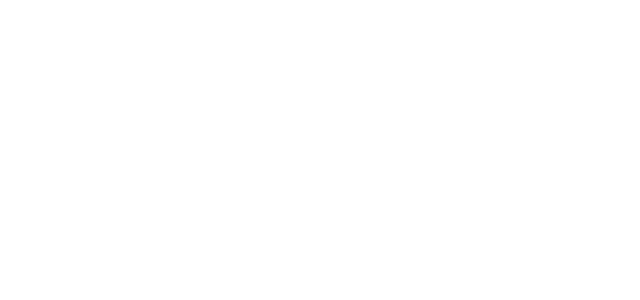
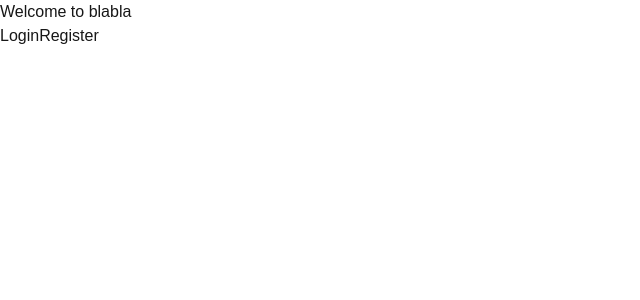
Before and after one commit to Lvhacker1/fullstack-forum-app, a Next.js app: page / in a window 1280 px wide. Shown: the top 300 px of the page, without its empty margins (0-640 px from the left). Built offline with nearby package versions, Linux system fonts and the light colour scheme.

Commit message:
setup home page, styling and content to follow

```diff
--- a/app/page.tsx
+++ b/app/page.tsx
@@ -1,8 +1,20 @@
+import { homePageText } from "@/lib/data/homePage";
+import Link from "next/link";
 
 const HomePage = () => {
   return (
     <div>
-
+      <h1>{homePageText.title}</h1>
+      <div>
+        <Link
+          href={homePageText.loginLink}>
+          {homePageText.loginText}
+        </Link>
+        <Link
+          href={homePageText.registerLink}>
+          {homePageText.registerText}
+        </Link>
+      </div>
     </div>
   );
 }
```
